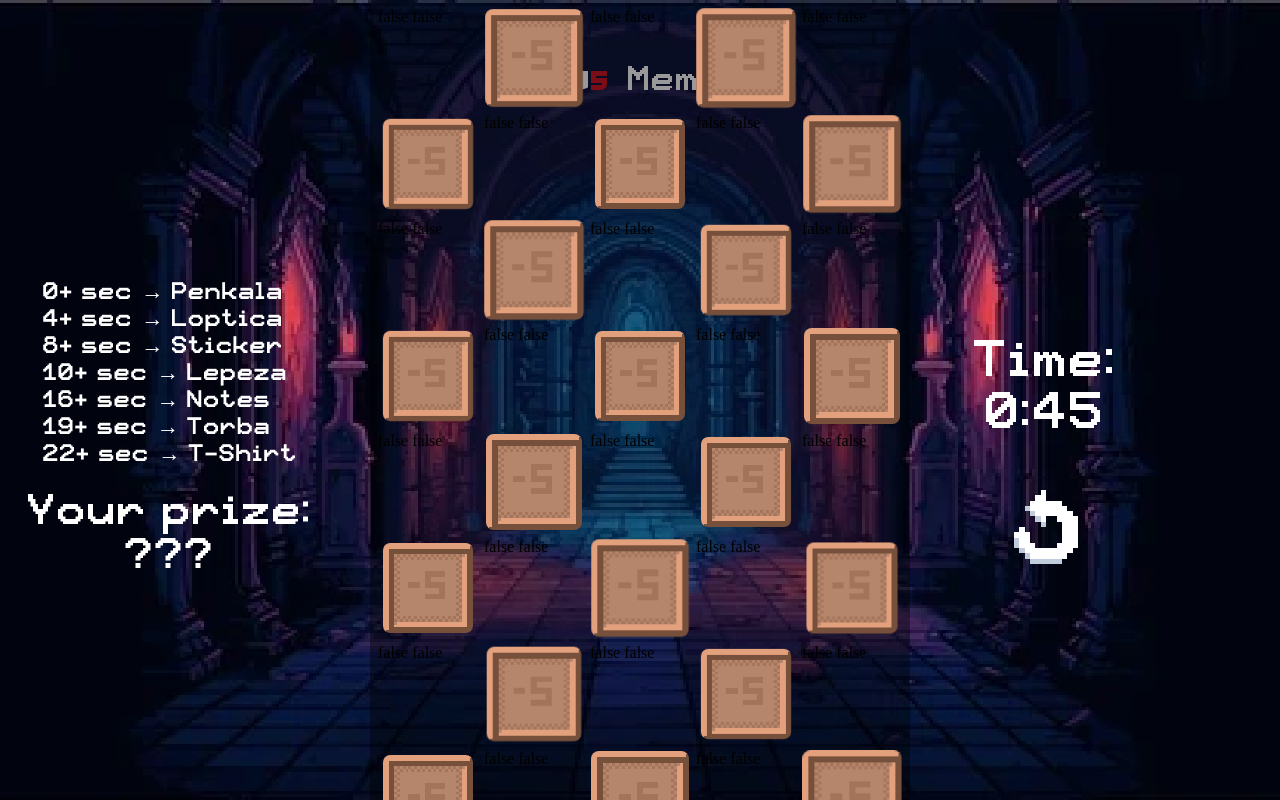
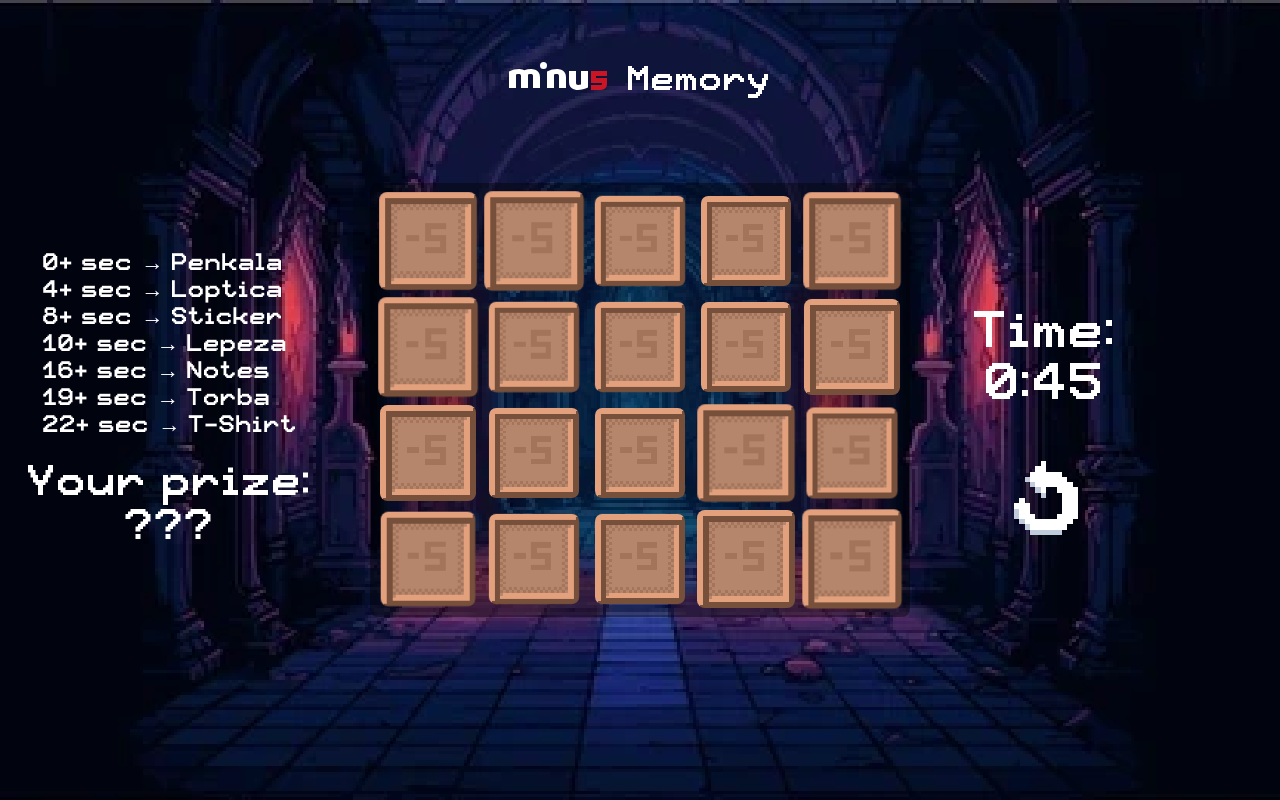
Before and after one commit to gruntworks/m5-memory, a SvelteKit app: page / in a window 1280 px wide. Built offline with nearby package versions, Linux system fonts and the light colour scheme.

Commit message:
Remove span

```diff
--- a/src/components/Memory.svelte
+++ b/src/components/Memory.svelte
@@ -122,7 +122,6 @@
 
 		<!--		BOARD			-->
 		{#each shuffledCards as card, index (index)}
-			<span>{lockBoard} {gameRunning}</span>
 			<MemoryCard
 				item={card}
 				onFlip={() => (lockBoard ? undefined : handleCardFlip(index, card))}
```
